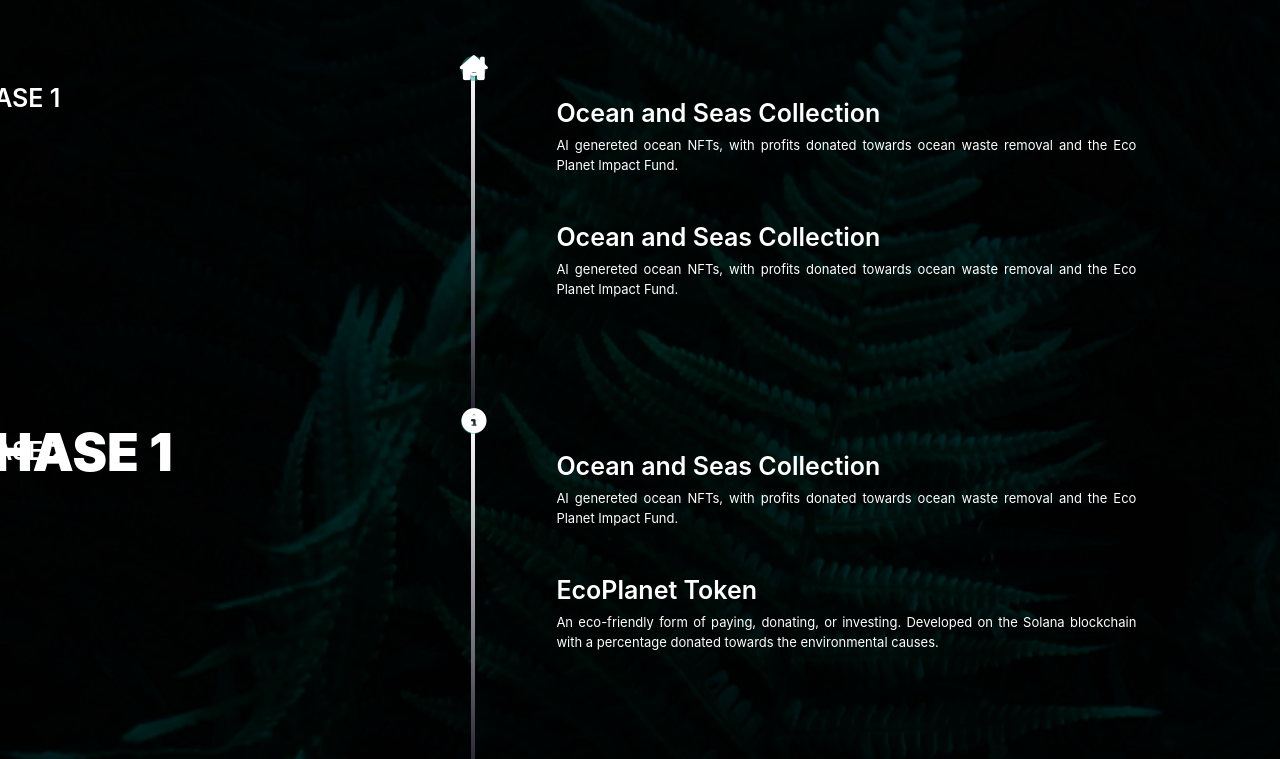
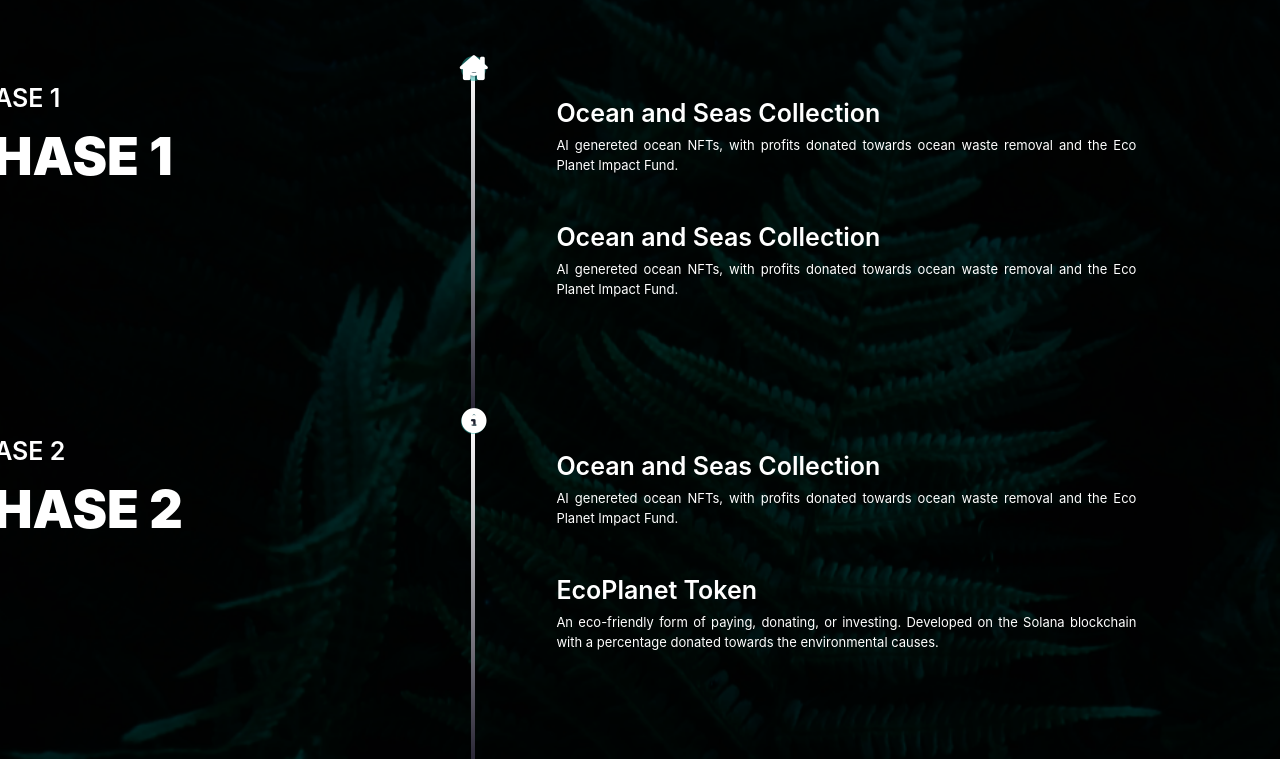
Before and after one commit to thetermuxchoice/eco-planet, a plain HTML site: page index.html in a window 1280 px wide. Shown: the part 5260-6019 px from the top of the page. Drawn offline with Linux system fonts and the light colour scheme; a web font is replaced by a local one.

Commit message:
Actualizacion style.css
Actualizacion style.css

```diff
--- a/css/styles.css
+++ b/css/styles.css
@@ -3274,7 +3274,7 @@ main .breathe-about h3 {
   object-position: top;
 }
 
-h1, .slide-content .title {
+.h1, .slide-content .title {
   /*margin-bottom: 1.5rem;*/
   margin-top: 23.5rem;
   font-size: 13rem;
```
